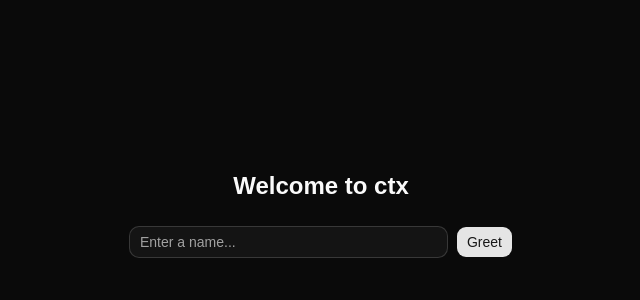
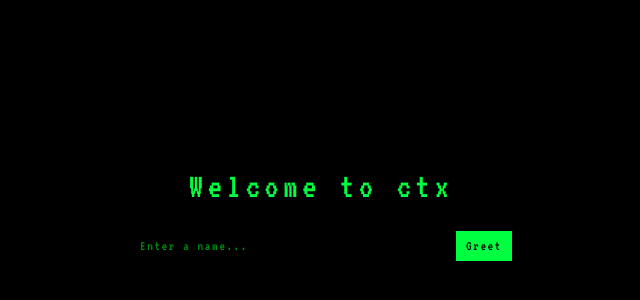
Before and after one commit to GabTamayo/ctxt, a React (Vite) app: page / in a window 1280 px wide. Shown: the part 186-486 px from the top of the page, without its empty margins (319-959 px from the left). Built offline with nearby package versions, Linux system fonts and the light colour scheme.

Commit message:
feat: terminal ui

```diff
--- a/index.html
+++ b/index.html
@@ -4,7 +4,7 @@
     <meta charset="UTF-8" />
     <link rel="icon" type="image/svg+xml" href="/vite.svg" />
     <meta name="viewport" content="width=device-width, initial-scale=1.0" />
-    <title>Tauri + React + Typescript</title>
+    <title>ctxt</title>
   </head>
 
   <body>
--- a/src/App.css
+++ b/src/App.css
@@ -5,44 +5,70 @@
 
 @custom-variant dark (&:is(.dark *));
 
+@font-face {
+  font-family: "VT323";
+  src: url("src/assets/fonts/VT323-Regular.ttf") format("truetype");
+}
+
 :root {
-  --background: oklch(1 0 0);
-  --foreground: oklch(0.145 0 0);
-  --card: oklch(1 0 0);
-  --card-foreground: oklch(0.145 0 0);
-  --popover: oklch(1 0 0);
-  --popover-foreground: oklch(0.145 0 0);
-  --primary: oklch(0.205 0 0);
-  --primary-foreground: oklch(0.985 0 0);
-  --secondary: oklch(0.97 0 0);
-  --secondary-foreground: oklch(0.205 0 0);
-  --muted: oklch(0.97 0 0);
-  --muted-foreground: oklch(0.556 0 0);
-  --accent: oklch(0.97 0 0);
-  --accent-foreground: oklch(0.205 0 0);
-  --destructive: oklch(0.577 0.245 27.325);
-  --border: oklch(0.922 0 0);
-  --input: oklch(0.922 0 0);
-  --ring: oklch(0.708 0 0);
-  --chart-1: oklch(0.87 0 0);
-  --chart-2: oklch(0.556 0 0);
-  --chart-3: oklch(0.439 0 0);
-  --chart-4: oklch(0.371 0 0);
-  --chart-5: oklch(0.269 0 0);
-  --radius: 0.625rem;
-  --sidebar: oklch(0.985 0 0);
-  --sidebar-foreground: oklch(0.145 0 0);
-  --sidebar-primary: oklch(0.205 0 0);
-  --sidebar-primary-foreground: oklch(0.985 0 0);
-  --sidebar-accent: oklch(0.97 0 0);
-  --sidebar-accent-foreground: oklch(0.205 0 0);
-  --sidebar-border: oklch(0.922 0 0);
-  --sidebar-ring: oklch(0.708 0 0);
+  --background: oklch(0 0 0);
+  --foreground: oklch(0.8686 0.2776 144.4661);
+  --card: oklch(0.1149 0 0);
+  --card-foreground: oklch(0.8686 0.2776 144.4661);
+  --popover: oklch(0 0 0);
+  --popover-foreground: oklch(0.8686 0.2776 144.4661);
+  --primary: oklch(0.8686 0.2776 144.4661);
+  --primary-foreground: oklch(0 0 0);
+  --secondary: oklch(0.3053 0.1039 142.4953);
+  --secondary-foreground: oklch(0.8686 0.2776 144.4661);
+  --muted: oklch(0.1887 0.0642 142.4953);
+  --muted-foreground: oklch(0.5638 0.1872 143.2450);
+  --accent: oklch(0.8686 0.2776 144.4661);
+  --accent-foreground: oklch(0 0 0);
+  --destructive: oklch(0.6280 0.2577 29.2339);
+  --border: oklch(0.3053 0.1039 142.4953);
+  --input: oklch(0 0 0);
+  --ring: oklch(0.8686 0.2776 144.4661);
+  --chart-1: oklch(0.8686 0.2776 144.4661);
+  --chart-2: oklch(0.5638 0.1872 143.2450);
+  --chart-3: oklch(0.3053 0.1039 142.4953);
+  --chart-4: oklch(0.1179 0.0327 343.3438);
+  --chart-5: oklch(0.8686 0.2776 144.4661);
+  --radius: 0rem;
+  --sidebar: oklch(0.1149 0 0);
+  --sidebar-foreground: oklch(0.8686 0.2776 144.4661);
+  --sidebar-primary: oklch(0.8686 0.2776 144.4661);
+  --sidebar-primary-foreground: oklch(0 0 0);
+  --sidebar-accent: oklch(0.3053 0.1039 142.4953);
+  --sidebar-accent-foreground: oklch(0.8686 0.2776 144.4661);
+  --sidebar-border: oklch(0.3053 0.1039 142.4953);
+  --sidebar-ring: oklch(0.8686 0.2776 144.4661);
+  --destructive-foreground: oklch(1.0000 0 0);
+  --font-sans: "VT323", "Courier New", monospace;
+  --font-serif: Georgia, serif;
+  --font-mono: "VT323", monospace;
+  --shadow-color: #00FF41;
+  --shadow-opacity: 0.2;
+  --shadow-blur: 10px;
+  --shadow-spread: 1px;
+  --shadow-offset-x: 0px;
+  --shadow-offset-y: 0px;
+  --letter-spacing: 0.1em;
+  --spacing: 0.25rem;
+  --shadow-2xs: 0px 0px 10px 1px hsl(135.2941 100% 50% / 0.10);
+  --shadow-xs: 0px 0px 10px 1px hsl(135.2941 100% 50% / 0.10);
+  --shadow-sm: 0px 0px 10px 1px hsl(135.2941 100% 50% / 0.20), 0px 1px 2px 0px hsl(135.2941 100% 50% / 0.20);
+  --shadow: 0px 0px 10px 1px hsl(135.2941 100% 50% / 0.20), 0px 1px 2px 0px hsl(135.2941 100% 50% / 0.20);
+  --shadow-md: 0px 0px 10px 1px hsl(135.2941 100% 50% / 0.20), 0px 2px 4px 0px hsl(135.2941 100% 50% / 0.20);
+  --shadow-lg: 0px 0px 10px 1px hsl(135.2941 100% 50% / 0.20), 0px 4px 6px 0px hsl(135.2941 100% 50% / 0.20);
+  --shadow-xl: 0px 0px 10px 1px hsl(135.2941 100% 50% / 0.20), 0px 8px 10px 0px hsl(135.2941 100% 50% / 0.20);
+  --shadow-2xl: 0px 0px 10px 1px hsl(135.2941 100% 50% / 0.50);
+  --tracking-normal: 0.1em;
 }
 
 @theme inline {
   --font-heading: var(--font-sans);
-  --font-sans: 'Geist Variable', sans-serif;
+  --font-sans: "VT323", "Courier New", monospace;
   --color-sidebar-ring: var(--sidebar-ring);
   --color-sidebar-border: var(--sidebar-border);
   --color-sidebar-accent-foreground: var(--sidebar-accent-foreground);
@@ -81,40 +107,87 @@
   --radius-2xl: calc(var(--radius) * 1.8);
   --radius-3xl: calc(var(--radius) * 2.2);
   --radius-4xl: calc(var(--radius) * 2.6);
+  --font-mono: "VT323", monospace;
+  --font-serif: Georgia, serif;
+  --radius: 0rem;
+  --tracking-tighter: calc(var(--tracking-normal) - 0.05em);
+  --tracking-tight: calc(var(--tracking-normal) - 0.025em);
+  --tracking-wide: calc(var(--tracking-normal) + 0.025em);
+  --tracking-wider: calc(var(--tracking-normal) + 0.05em);
+  --tracking-widest: calc(var(--tracking-normal) + 0.1em);
+  --tracking-normal: var(--tracking-normal);
+  --shadow-2xl: var(--shadow-2xl);
+  --shadow-xl: var(--shadow-xl);
+  --shadow-lg: var(--shadow-lg);
+  --shadow-md: var(--shadow-md);
+  --shadow: var(--shadow);
+  --shadow-sm: var(--shadow-sm);
+  --shadow-xs: var(--shadow-xs);
+  --shadow-2xs: var(--shadow-2xs);
+  --spacing: var(--spacing);
+  --letter-spacing: var(--letter-spacing);
+  --shadow-offset-y: var(--shadow-offset-y);
+  --shadow-offset-x: var(--shadow-offset-x);
+  --shadow-spread: var(--shadow-spread);
+  --shadow-blur: var(--shadow-blur);
+  --shadow-opacity: var(--shadow-opacity);
+  --color-shadow-color: var(--shadow-color);
+  --color-destructive-foreground: var(--destructive-foreground);
 }
 
 .dark {
-  --background: oklch(0.145 0 0);
-  --foreground: oklch(0.985 0 0);
-  --card: oklch(0.205 0 0);
-  --card-foreground: oklch(0.985 0 0);
-  --popover: oklch(0.205 0 0);
-  --popover-foreground: oklch(0.985 0 0);
-  --primary: oklch(0.922 0 0);
-  --primary-foreground: oklch(0.205 0 0);
-  --secondary: oklch(0.269 0 0);
-  --secondary-foreground: oklch(0.985 0 0);
-  --muted: oklch(0.269 0 0);
-  --muted-foreground: oklch(0.708 0 0);
-  --accent: oklch(0.269 0 0);
-  --accent-foreground: oklch(0.985 0 0);
-  --destructive: oklch(0.704 0.191 22.216);
-  --border: oklch(1 0 0 / 10%);
-  --input: oklch(1 0 0 / 15%);
-  --ring: oklch(0.556 0 0);
-  --chart-1: oklch(0.87 0 0);
-  --chart-2: oklch(0.556 0 0);
-  --chart-3: oklch(0.439 0 0);
-  --chart-4: oklch(0.371 0 0);
-  --chart-5: oklch(0.269 0 0);
-  --sidebar: oklch(0.205 0 0);
-  --sidebar-foreground: oklch(0.985 0 0);
-  --sidebar-primary: oklch(0.488 0.243 264.376);
-  --sidebar-primary-foreground: oklch(0.985 0 0);
-  --sidebar-accent: oklch(0.269 0 0);
-  --sidebar-accent-foreground: oklch(0.985 0 0);
-  --sidebar-border: oklch(1 0 0 / 10%);
-  --sidebar-ring: oklch(0.556 0 0);
+  --background: oklch(0 0 0);
+  --foreground: oklch(0.8686 0.2776 144.4661);
+  --card: oklch(0.1149 0 0);
+  --card-foreground: oklch(0.8686 0.2776 144.4661);
+  --popover: oklch(0 0 0);
+  --popover-foreground: oklch(0.8686 0.2776 144.4661);
+  --primary: oklch(0.8686 0.2776 144.4661);
+  --primary-foreground: oklch(0 0 0);
+  --secondary: oklch(0.3053 0.1039 142.4953);
+  --secondary-foreground: oklch(0.8686 0.2776 144.4661);
+  --muted: oklch(0.1887 0.0642 142.4953);
+  --muted-foreground: oklch(0.5638 0.1872 143.2450);
+  --accent: oklch(0.8686 0.2776 144.4661);
+  --accent-foreground: oklch(0 0 0);
+  --destructive: oklch(0.6280 0.2577 29.2339);
+  --border: oklch(0.3053 0.1039 142.4953);
+  --input: oklch(0 0 0);
+  --ring: oklch(0.8686 0.2776 144.4661);
+  --chart-1: oklch(0.8686 0.2776 144.4661);
+  --chart-2: oklch(0.5638 0.1872 143.2450);
+  --chart-3: oklch(0.3053 0.1039 142.4953);
+  --chart-4: oklch(0.1179 0.0327 343.3438);
+  --chart-5: oklch(0.8686 0.2776 144.4661);
+  --sidebar: oklch(0.1149 0 0);
+  --sidebar-foreground: oklch(0.8686 0.2776 144.4661);
+  --sidebar-primary: oklch(0.8686 0.2776 144.4661);
+  --sidebar-primary-foreground: oklch(0 0 0);
+  --sidebar-accent: oklch(0.3053 0.1039 142.4953);
+  --sidebar-accent-foreground: oklch(0.8686 0.2776 144.4661);
+  --sidebar-border: oklch(0.3053 0.1039 142.4953);
+  --sidebar-ring: oklch(0.8686 0.2776 144.4661);
+  --destructive-foreground: oklch(1.0000 0 0);
+  --radius: 0rem;
+  --font-sans: "VT323", "Courier New", monospace;
+  --font-serif: Georgia, serif;
+  --font-mono: "VT323", monospace;
+  --shadow-color: #00FF41;
+  --shadow-opacity: 0.4;
+  --shadow-blur: 15px;
+  --shadow-spread: 2px;
+  --shadow-offset-x: 0px;
+  --shadow-offset-y: 0px;
+  --letter-spacing: 0.1em;
+  --spacing: 0.25rem;
+  --shadow-2xs: 0px 0px 15px 2px hsl(135.2941 100% 50% / 0.20);
+  --shadow-xs: 0px 0px 15px 2px hsl(135.2941 100% 50% / 0.20);
+  --shadow-sm: 0px 0px 15px 2px hsl(135.2941 100% 50% / 0.40), 0px 1px 2px 1px hsl(135.2941 100% 50% / 0.40);
+  --shadow: 0px 0px 15px 2px hsl(135.2941 100% 50% / 0.40), 0px 1px 2px 1px hsl(135.2941 100% 50% / 0.40);
+  --shadow-md: 0px 0px 15px 2px hsl(135.2941 100% 50% / 0.40), 0px 2px 4px 1px hsl(135.2941 100% 50% / 0.40);
+  --shadow-lg: 0px 0px 15px 2px hsl(135.2941 100% 50% / 0.40), 0px 4px 6px 1px hsl(135.2941 100% 50% / 0.40);
+  --shadow-xl: 0px 0px 15px 2px hsl(135.2941 100% 50% / 0.40), 0px 8px 10px 1px hsl(135.2941 100% 50% / 0.40);
+  --shadow-2xl: 0px 0px 15px 2px hsl(135.2941 100% 50% / 1.00);
 }
 
 @layer base {
@@ -124,6 +197,7 @@
 
   body {
     @apply bg-background text-foreground;
+    letter-spacing: var(--tracking-normal);
   }
 
   html {
--- a/src/App.tsx
+++ b/src/App.tsx
@@ -15,7 +15,7 @@ function App() {
 
   return (
     <main className="flex flex-col items-center justify-center h-screen gap-6">
-      <h1 className="text-2xl font-bold">Welcome to ctx</h1>
+      <h1 className="text-4xl tracking-wide">Welcome to ctx</h1>
 
       <div className="flex gap-2 w-full max-w-sm">
         <Input
@@ -28,7 +28,7 @@ function App() {
       </div>
 
       {greetMsg && (
-        <p className="text-sm text-muted-foreground">{greetMsg}</p>
+        <p className="text-sm">{greetMsg}</p>
       )}
     </main>
   );
```
Also changed, not shown: src/assets/fonts/VT323-Regular.ttf (added).
